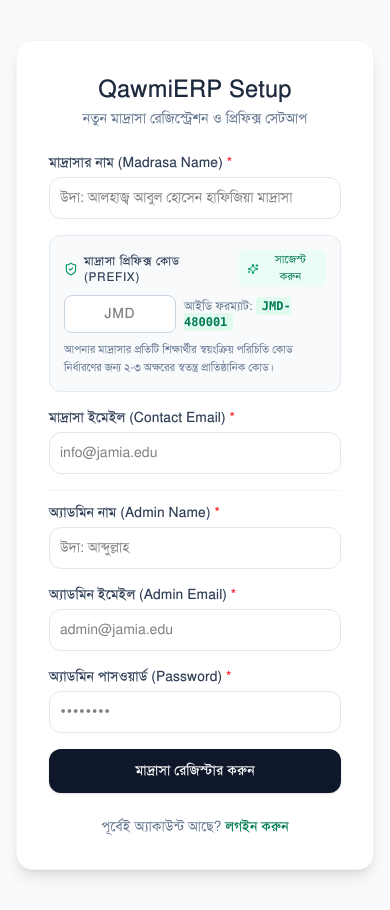
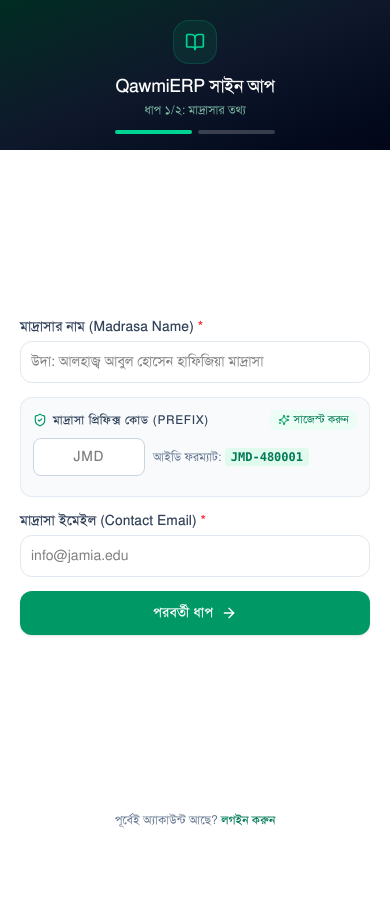
Before and after one commit to Saif-Adil-Bro/QawmiERP-V2.0, a Next.js app: page / in a window 390 px wide. After the commit the page ends 844 px from the top, so only its background shows below. Built offline with nearby package versions, Linux system fonts and the light colour scheme; no server answers; the database is empty; a web font is replaced by a local one.

Commit message:
Make login and signup pages static, non-scrollable, edge-to-edge full-screen on mobile

```diff
--- a/app/RegisterForm.tsx
+++ b/app/RegisterForm.tsx
@@ -5,15 +5,20 @@ import { registerMadrasa, getSuggestedMadrasaPrefixAction, checkPrefixAvailabili
 import { generateSuggestedPrefix } from "@/lib/madrasa-prefix";
 import { createClient } from "@/lib/supabase/client";
 import Link from "next/link";
-import { Sparkles, ShieldCheck, CheckCircle2, AlertCircle } from "lucide-react";
+import { Sparkles, ShieldCheck, CheckCircle2, AlertCircle, ArrowRight, ArrowLeft, BookOpen } from "lucide-react";
 
 export default function RegisterForm() {
   const [loading, setLoading] = useState(false);
   const [message, setMessage] = useState("");
   const [error, setError] = useState("");
+  const [mobileStep, setMobileStep] = useState<1 | 2>(1);
 
   const [madrasaName, setMadrasaName] = useState("");
   const [prefix, setPrefix] = useState("");
+  const [contactEmail, setContactEmail] = useState("");
+  const [adminName, setAdminName] = useState("");
+  const [adminEmail, setAdminEmail] = useState("");
+  const [adminPassword, setAdminPassword] = useState("");
   const [isManualPrefix, setIsManualPrefix] = useState(false);
   const [prefixStatus, setPrefixStatus] = useState<{ available?: boolean; message?: string } | null>(null);
 
@@ -100,26 +105,63 @@ export default function RegisterForm() {
     }
   };
 
+  const handleNextStep = () => {
+    setError("");
+    if (!madrasaName.trim()) {
+      setError("অনুগ্রহ করে মাদ্রাসার নাম লিখুন।");
+      return;
+    }
+    if (!prefix.trim() || prefix.trim().length < 2) {
+      setError("মাদ্রাসা প্রিফিক্স কোড কমপক্ষে ২ অক্ষরের হতে হবে।");
+      return;
+    }
+    if (!contactEmail.trim() || !contactEmail.includes("@")) {
+      setError("সঠিক মাদ্রাসা ইমেইল ঠিকানা দিন।");
+      return;
+    }
+    setMobileStep(2);
+  };
+
   return (
-    <div className="flex items-center justify-center min-h-screen bg-slate-50 py-10 px-4">
-      <div className="w-full max-w-md p-8 bg-white rounded-2xl shadow-lg border border-slate-100">
+    <div className="h-dvh overflow-hidden sm:h-auto sm:min-h-screen sm:overflow-auto flex flex-col sm:items-center sm:justify-center bg-white sm:bg-slate-50 sm:py-10 sm:px-4">
+      {/* Mobile Full-Screen Top Header */}
+      <div className="sm:hidden bg-gradient-to-br from-emerald-950 via-slate-900 to-slate-950 px-5 pt-5 pb-4 text-center shrink-0">
+        <div className="inline-flex items-center justify-center w-11 h-11 rounded-2xl bg-emerald-500/10 border border-emerald-500/20 text-emerald-400 mb-2">
+          <BookOpen className="w-5 h-5" />
+        </div>
+        <h1 className="text-lg font-extrabold text-white tracking-tight">QawmiERP সাইন আপ</h1>
+        <p className="text-xs text-emerald-200/75 mt-0.5">
+          {mobileStep === 1 ? "ধাপ ১/২: মাদ্রাসার তথ্য" : "ধাপ ২/২: অ্যাডমিন অ্যাকাউন্ট"}
+        </p>
+        <div className="flex gap-1.5 mt-3 max-w-[160px] mx-auto">
+          <div className={`h-1 flex-1 rounded-full transition-colors ${mobileStep >= 1 ? "bg-emerald-400" : "bg-white/20"}`} />
+          <div className={`h-1 flex-1 rounded-full transition-colors ${mobileStep === 2 ? "bg-emerald-400" : "bg-white/20"}`} />
+        </div>
+      </div>
+
+      <div className="w-full flex-1 flex flex-col justify-between px-5 py-4 sm:flex-none sm:max-w-md sm:p-8 bg-white sm:rounded-2xl sm:shadow-lg sm:border sm:border-slate-100 overflow-hidden">
+        <div className="hidden sm:block">
           <h1 className="text-2xl font-bold mb-1 text-center text-slate-800">QawmiERP Setup</h1>
           <p className="text-slate-500 mb-6 text-center text-sm">নতুন মাদ্রাসা রেজিস্ট্রেশন ও প্রিফিক্স সেটআপ</p>
+        </div>
 
+        <div className="flex-1 flex flex-col justify-center sm:block">
           {message && (
-          <div className="mb-4 p-3.5 bg-emerald-50 border border-emerald-200 text-emerald-800 rounded-xl text-sm flex items-start gap-2">
+            <div className="mb-3 sm:mb-4 p-3 sm:p-3.5 bg-emerald-50 border border-emerald-200 text-emerald-800 rounded-xl text-xs sm:text-sm flex items-start gap-2">
               <CheckCircle2 className="w-4 h-4 text-emerald-600 mt-0.5 shrink-0" />
               <div>{message}</div>
             </div>
           )}
           {error && (
-          <div className="mb-4 p-3.5 bg-rose-50 border border-rose-200 text-rose-800 rounded-xl text-sm flex items-start gap-2">
+            <div className="mb-3 sm:mb-4 p-3 sm:p-3.5 bg-rose-50 border border-rose-200 text-rose-800 rounded-xl text-xs sm:text-sm flex items-start gap-2">
               <AlertCircle className="w-4 h-4 text-rose-600 mt-0.5 shrink-0" />
               <div>{error}</div>
             </div>
           )}
 
-        <form onSubmit={handleSubmit} className="space-y-4">
+          <form onSubmit={handleSubmit} className="space-y-3.5 sm:space-y-4">
+            {/* Step 1: Madrasa Info */}
+            <div className={`space-y-3.5 sm:space-y-4 ${mobileStep === 1 ? "block" : "hidden sm:block"}`}>
               <div>
                 <label className="block text-sm font-semibold text-slate-700 mb-1">
                   মাদ্রাসার নাম (Madrasa Name) <span className="text-red-500">*</span>
@@ -135,7 +177,7 @@ export default function RegisterForm() {
               </div>
 
               {/* Madrasa Prefix Field */}
-          <div className="bg-slate-50 p-3.5 rounded-xl border border-slate-200/80 space-y-2">
+              <div className="bg-slate-50 p-3 sm:p-3.5 rounded-xl border border-slate-200/80 space-y-2">
                 <div className="flex items-center justify-between">
                   <label className="text-xs font-bold text-slate-700 uppercase tracking-wider flex items-center gap-1.5">
                     <ShieldCheck className="w-3.5 h-3.5 text-emerald-600" />
@@ -172,7 +214,7 @@ export default function RegisterForm() {
                     {prefixStatus.message}
                   </p>
                 )}
-            <p className="text-[11px] text-slate-500 leading-relaxed">
+                <p className="hidden sm:block text-[11px] text-slate-500 leading-relaxed">
                   আপনার মাদ্রাসার প্রতিটি শিক্ষার্থীর স্বয়ংক্রিয় পরিচিতি কোড নির্ধারণের জন্য ২-৩ অক্ষরের স্বতন্ত্র প্রাতিষ্ঠানিক কোড।
                 </p>
               </div>
@@ -185,13 +227,27 @@ export default function RegisterForm() {
                   name="contactEmail"
                   type="email"
                   required
+                  value={contactEmail}
+                  onChange={(e) => setContactEmail(e.target.value)}
                   className="w-full p-2.5 border border-slate-200 rounded-xl text-sm focus:ring-2 focus:ring-emerald-500 focus:outline-none transition"
                   placeholder="info@jamia.edu"
                 />
               </div>
 
-          <div className="border-t border-slate-100 my-3"></div>
+              <button
+                type="button"
+                onClick={handleNextStep}
+                className="sm:hidden w-full bg-emerald-600 hover:bg-emerald-700 text-white p-3 rounded-xl font-semibold text-sm transition shadow-sm flex items-center justify-center gap-2"
+              >
+                <span>পরবর্তী ধাপ</span>
+                <ArrowRight className="w-4 h-4" />
+              </button>
+            </div>
 
+            <div className="hidden sm:block border-t border-slate-100 my-3"></div>
+
+            {/* Step 2: Admin Account */}
+            <div className={`space-y-3.5 sm:space-y-4 ${mobileStep === 2 ? "block" : "hidden sm:block"}`}>
               <div>
                 <label className="block text-sm font-semibold text-slate-700 mb-1">
                   অ্যাডমিন নাম (Admin Name) <span className="text-red-500">*</span>
@@ -199,6 +255,8 @@ export default function RegisterForm() {
                 <input
                   name="adminName"
                   required
+                  value={adminName}
+                  onChange={(e) => setAdminName(e.target.value)}
                   className="w-full p-2.5 border border-slate-200 rounded-xl text-sm focus:ring-2 focus:ring-emerald-500 focus:outline-none transition"
                   placeholder="উদা: আব্দুল্লাহ"
                 />
@@ -211,6 +269,8 @@ export default function RegisterForm() {
                   name="adminEmail"
                   type="email"
                   required
+                  value={adminEmail}
+                  onChange={(e) => setAdminEmail(e.target.value)}
                   className="w-full p-2.5 border border-slate-200 rounded-xl text-sm focus:ring-2 focus:ring-emerald-500 focus:outline-none transition"
                   placeholder="admin@jamia.edu"
                 />
@@ -223,21 +283,43 @@ export default function RegisterForm() {
                   name="adminPassword"
                   type="password"
                   required
+                  value={adminPassword}
+                  onChange={(e) => setAdminPassword(e.target.value)}
                   className="w-full p-2.5 border border-slate-200 rounded-xl text-sm focus:ring-2 focus:ring-emerald-500 focus:outline-none transition"
                   placeholder="••••••••"
                 />
               </div>
 
+              <div className="flex sm:hidden gap-2.5 pt-1">
+                <button
+                  type="button"
+                  onClick={() => { setError(""); setMobileStep(1); }}
+                  className="px-4 py-3 rounded-xl border border-slate-200 text-slate-700 font-semibold text-sm flex items-center justify-center gap-1.5 hover:bg-slate-50 transition"
+                >
+                  <ArrowLeft className="w-4 h-4" />
+                  <span>পূর্ববর্তী</span>
+                </button>
                 <button
                   type="submit"
                   disabled={loading}
-            className="w-full bg-slate-900 text-white p-3 rounded-xl hover:bg-slate-800 disabled:opacity-50 font-semibold text-sm transition shadow-sm"
+                  className="flex-1 bg-slate-900 text-white p-3 rounded-xl hover:bg-slate-800 disabled:opacity-50 font-semibold text-sm transition shadow-sm"
+                >
+                  {loading ? "রেজিস্ট্রেশন হচ্ছে..." : "রেজিস্টার করুন"}
+                </button>
+              </div>
+            </div>
+
+            <button
+              type="submit"
+              disabled={loading}
+              className="hidden sm:block w-full bg-slate-900 text-white p-3 rounded-xl hover:bg-slate-800 disabled:opacity-50 font-semibold text-sm transition shadow-sm"
             >
               {loading ? "রেজিস্ট্রেশন হচ্ছে..." : "মাদ্রাসা রেজিস্টার করুন"}
             </button>
           </form>
+        </div>
 
-        <div className="mt-6 text-center text-sm text-slate-500">
+        <div className="pt-3 sm:mt-6 sm:pt-0 text-center text-xs sm:text-sm text-slate-500 shrink-0">
           <p>পূর্বেই অ্যাকাউন্ট আছে? <Link href="/login" className="text-emerald-700 font-bold hover:underline">লগইন করুন</Link></p>
         </div>
       </div>
--- a/app/login/LoginForm.tsx
+++ b/app/login/LoginForm.tsx
@@ -157,15 +157,15 @@ export default function LoginForm() {
   }
 
   return (
-    <form onSubmit={handleSubmit} className="space-y-4 text-slate-900 dark:text-slate-100">
+    <form onSubmit={handleSubmit} className="space-y-3 sm:space-y-4 text-slate-900 dark:text-slate-100">
       {error && (
-        <div className="p-3.5 text-sm font-medium text-rose-800 dark:text-rose-200 bg-rose-50 dark:bg-rose-950/60 rounded-xl border border-rose-300 dark:border-rose-800 leading-relaxed animate-in fade-in duration-200">
+        <div className="p-2.5 sm:p-3.5 text-xs sm:text-sm font-medium text-rose-800 dark:text-rose-200 bg-rose-50 dark:bg-rose-950/60 rounded-xl border border-rose-300 dark:border-rose-800 leading-relaxed animate-in fade-in duration-200">
           {error}
         </div>
       )}
 
-      {/* Guardian Quick Helper Notice */}
-      <div className="notice-banner p-3.5 rounded-xl border text-xs leading-relaxed flex items-start gap-2.5">
+      {/* Guardian Quick Helper Notice (Desktop only for compact mobile fit) */}
+      <div className="hidden sm:flex notice-banner p-3.5 rounded-xl border text-xs leading-relaxed items-start gap-2.5">
         <Sparkles className="w-4 h-4 shrink-0 mt-0.5 text-emerald-700 dark:text-emerald-400" />
         <div className="text-emerald-950 dark:text-emerald-100">
           <span className="font-bold text-emerald-950 dark:text-white">শিক্ষার্থী ও অভিভাবক লগইন:</span> প্রাতিষ্ঠানিক পরিচিতি আইডি (Student ID) এবং মাদরাসা থেকে নির্ধারিত পাসওয়ার্ড ব্যবহার করে লগইন সম্পন্ন করুন।
@@ -265,9 +265,9 @@ export default function LoginForm() {
       </div>
 
       {/* 1-Click Interactive Live Demo Profile Card */}
-      <div className="pt-3 border-t border-slate-200 dark:border-slate-800 mt-2">
-        <div className="demo-card-box p-3.5 rounded-2xl border text-xs space-y-2.5 shadow-sm">
-          <div className="flex items-center justify-between">
+      <div className="pt-2.5 sm:pt-3 border-t border-slate-200 dark:border-slate-800 mt-1 sm:mt-2">
+        <div className="demo-card-box p-2.5 sm:p-3.5 rounded-2xl border text-xs space-y-2 sm:space-y-2.5 shadow-sm">
+          <div className="hidden sm:flex items-center justify-between">
             <div className="flex items-center gap-1.5 font-bold text-indigo-950 dark:text-indigo-300">
               <Sparkles className="w-4 h-4 text-indigo-600 dark:text-indigo-400 shrink-0" />
               <span>সফটওয়্যারটির লাইভ ডেমো দেখতে চান?</span>
@@ -277,7 +277,7 @@ export default function LoginForm() {
             </span>
           </div>
 
-          <p className="text-[11px] leading-relaxed font-medium">
+          <p className="hidden sm:block text-[11px] leading-relaxed font-medium">
             <strong className="font-bold">মাদ্রাসাতুল মুসলিমিন</strong>-এর বাস্তবসম্মত শিক্ষার্থী, শিক্ষক, জামাত, আয়-ব্যয়, ক্যাশবুক, ইনভেন্টরি ও পরীক্ষার পূর্ণাঙ্গ ডাটাবেজসহ সরাসরি সিস্টেমটি ঘুরে দেখুন।
           </p>
 
@@ -300,7 +300,7 @@ export default function LoginForm() {
             )}
           </button>
 
-          <div className="flex items-center justify-between text-[11px] pt-2 border-t border-slate-200 dark:border-slate-700 font-mono font-medium">
+          <div className="hidden sm:flex items-center justify-between text-[11px] pt-2 border-t border-slate-200 dark:border-slate-700 font-mono font-medium">
             <span>ইউজার: <strong>demo@qawmierp.com</strong></span>
             <span>পাসওয়ার্ড: <strong>demo@qawmierp.com</strong></span>
           </div>
--- a/app/login/page.tsx
+++ b/app/login/page.tsx
@@ -14,21 +14,21 @@ export default async function LoginPage() {
     redirect(targetUrl || "/dashboard");
   }
   return (
-    <div className="min-h-screen bg-gradient-to-br from-emerald-950 via-slate-900 to-slate-950 flex flex-col justify-center py-12 sm:px-6 lg:px-8 px-4">
-      <div className="sm:mx-auto sm:w-full sm:max-w-md text-center">
-        <div className="inline-flex items-center justify-center w-16 h-16 rounded-2xl bg-emerald-500/10 border border-emerald-500/20 text-emerald-400 mb-4 shadow-lg shadow-emerald-950/50">
-          <BookOpen className="w-8 h-8" />
+    <div className="h-dvh overflow-hidden sm:h-auto sm:min-h-screen sm:overflow-auto bg-white dark:bg-slate-900 sm:bg-gradient-to-br sm:from-emerald-950 sm:via-slate-900 sm:to-slate-950 flex flex-col justify-between sm:justify-center sm:py-12 sm:px-6 lg:px-8">
+      <div className="bg-gradient-to-br from-emerald-950 via-slate-900 to-slate-950 sm:bg-none px-5 pt-6 pb-5 sm:p-0 sm:mx-auto sm:w-full sm:max-w-md text-center shrink-0">
+        <div className="inline-flex items-center justify-center w-12 h-12 sm:w-16 sm:h-16 rounded-2xl bg-emerald-500/10 border border-emerald-500/20 text-emerald-400 mb-2.5 sm:mb-4 shadow-lg shadow-emerald-950/50">
+          <BookOpen className="w-6 h-6 sm:w-8 sm:h-8" />
         </div>
-        <h2 className="text-2xl sm:text-3xl font-extrabold text-white tracking-tight">
+        <h2 className="text-xl sm:text-3xl font-extrabold text-white tracking-tight">
           কওমি মাদ্রাসা ম্যানেজমেন্ট
         </h2>
-        <p className="mt-2 text-sm text-emerald-200/70">
+        <p className="mt-1 sm:mt-2 text-xs sm:text-sm text-emerald-200/75">
           অ্যাকাডেমিক ও আর্থিক ব্যবস্থাপনা পোর্টালে লগইন করুন
         </p>
       </div>
 
-      <div className="mt-8 sm:mx-auto sm:w-full sm:max-w-md">
-        <div className="login-card-container bg-white dark:bg-slate-900 py-8 px-6 shadow-2xl rounded-2xl sm:px-10 border border-slate-200 dark:border-slate-800 transition-colors">
+      <div className="flex-1 flex flex-col justify-center sm:flex-none sm:mt-8 sm:mx-auto sm:w-full sm:max-w-md overflow-hidden">
+        <div className="login-card-container bg-white dark:bg-slate-900 px-5 py-4 sm:py-8 sm:px-10 sm:shadow-2xl sm:rounded-2xl sm:border sm:border-slate-200 dark:sm:border-slate-800 transition-colors">
           <LoginForm />
         </div>
       </div>
```
Lines whose indentation alone changed are shown as unchanged.
